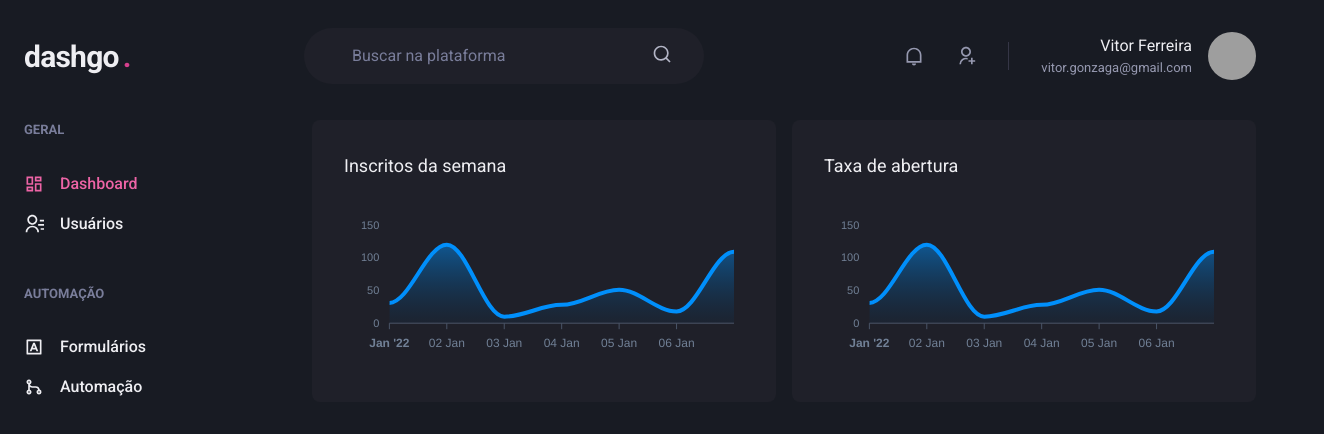
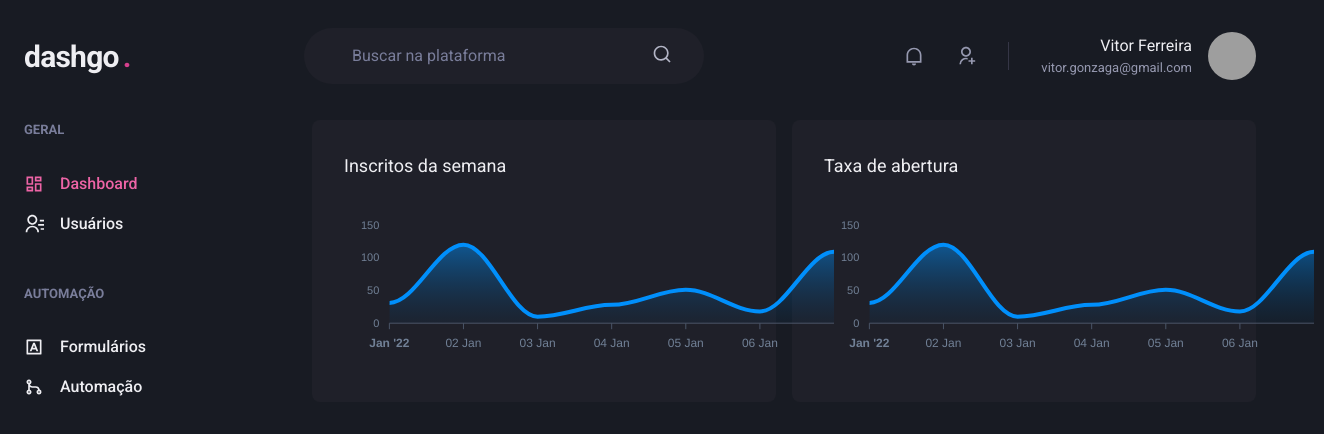
Before and after one commit to vitorgonzaga/chapter-4-dashgo-rocketseat-course, a Next.js app: page /dashboard in a window 1280 px wide. Shown: the top 434 px of the page, 1324 px wide, since content can reach past the window. Built offline with nearby package versions, Linux system fonts and the light colour scheme; grey boxes are pictures that could not be loaded.

Commit message:
refactor(Dashboard): add "width" property in Charts fixes error message

```diff
--- a/src/pages/dashboard.tsx
+++ b/src/pages/dashboard.tsx
@@ -9,7 +9,9 @@ const Chart = dynamic(() => import('react-apexcharts'),{
 
 const options = {
   chart: {
-    // type: "area",
+    type: "area",
+    height: 175,
+    width: 500,
     toolbar: {
       show: false,
     },
@@ -83,6 +85,7 @@ export default function Dashboard() {
             series={series}
             type="area"
             height={160}
+            width={500}
           />
         </Box>
         <Box
@@ -98,6 +101,7 @@ export default function Dashboard() {
             series={series}
             type="area"
             height={160}
+            width={500}
           />
         </Box>
 
```
